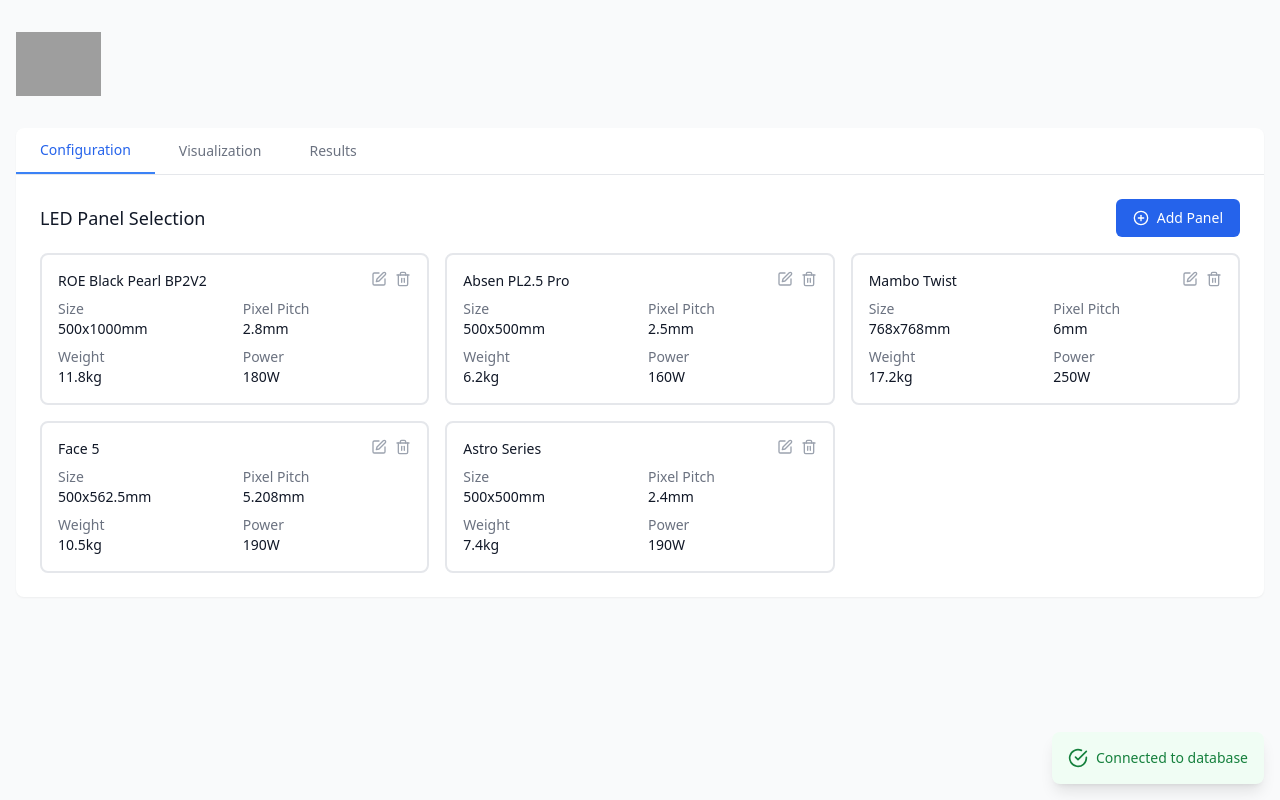
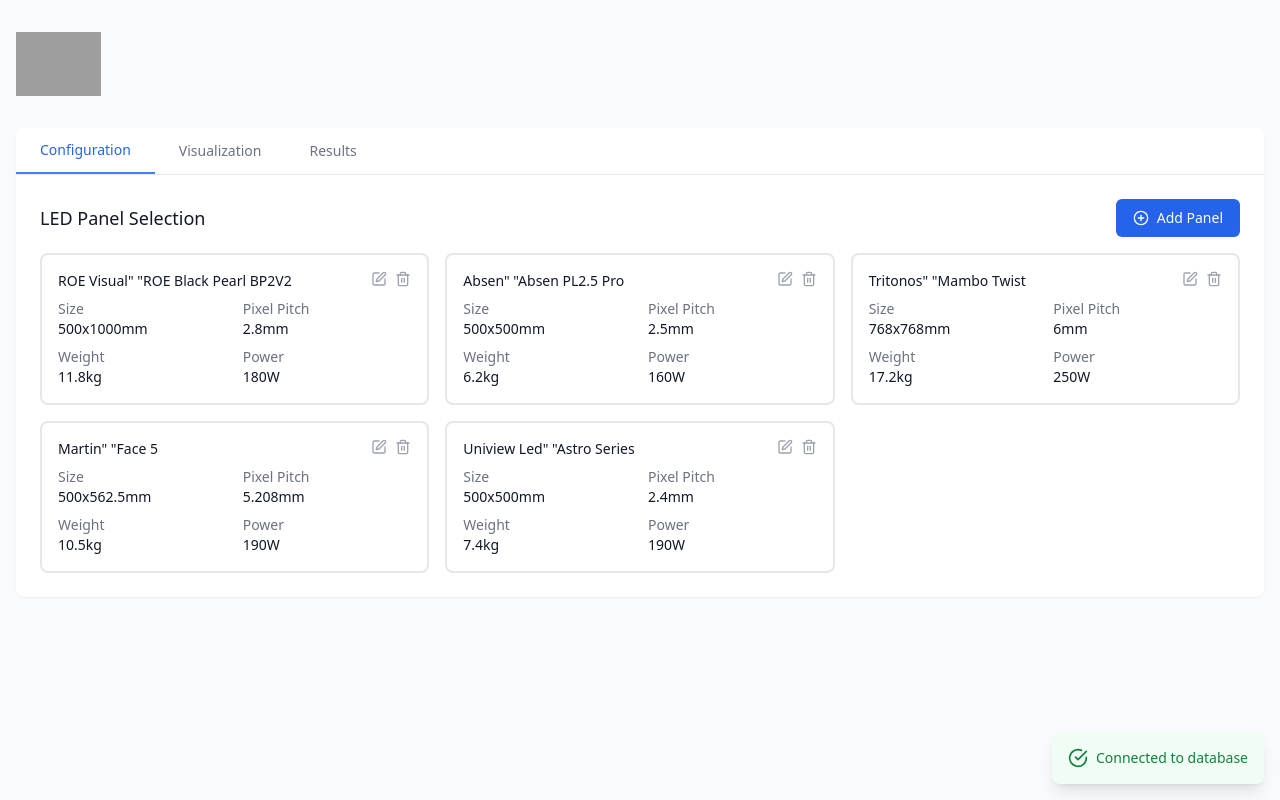
Before and after one commit to DannyHD001/ledcalc, a React (Vite) app: page / in a window 1280 px wide. Built offline with nearby package versions, Linux system fonts and the light colour scheme; grey boxes are pictures that could not be loaded; what @react-pdf/renderer would draw is missing.

Commit message:
Update PanelSelector.tsx

```diff
--- a/src/components/PanelSelector.tsx
+++ b/src/components/PanelSelector.tsx
@@ -103,7 +103,7 @@
             }`}
           >
             <div className="flex justify-between items-start mb-2">
-              <h3 className="text-sm font-medium text-gray-900">{panel.name}</h3>
+              <h3 className="text-sm font-medium text-gray-900">{panel.manufacturer}" "{panel.name}</h3>
               <div className="flex space-x-2">
                 <button
                   onClick={(e) => {
```
